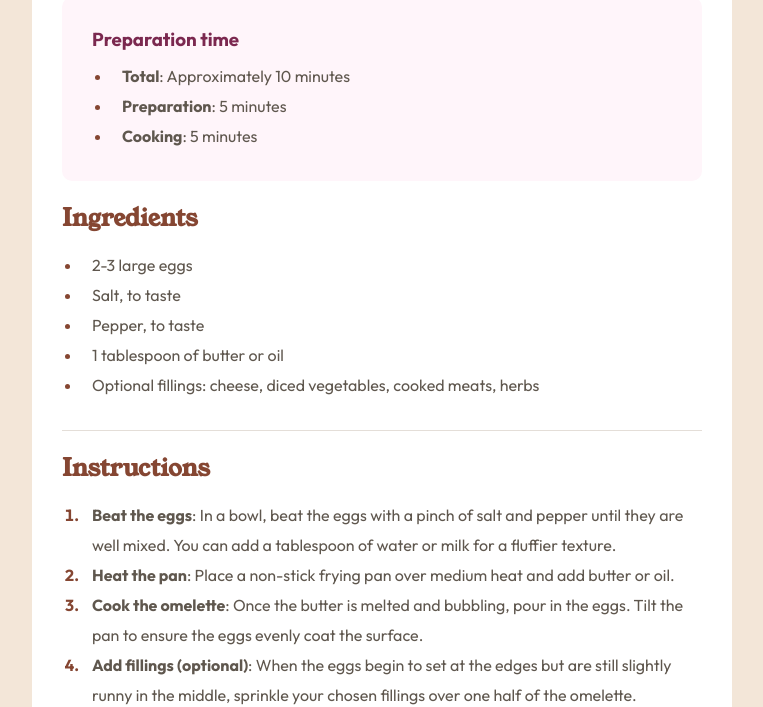
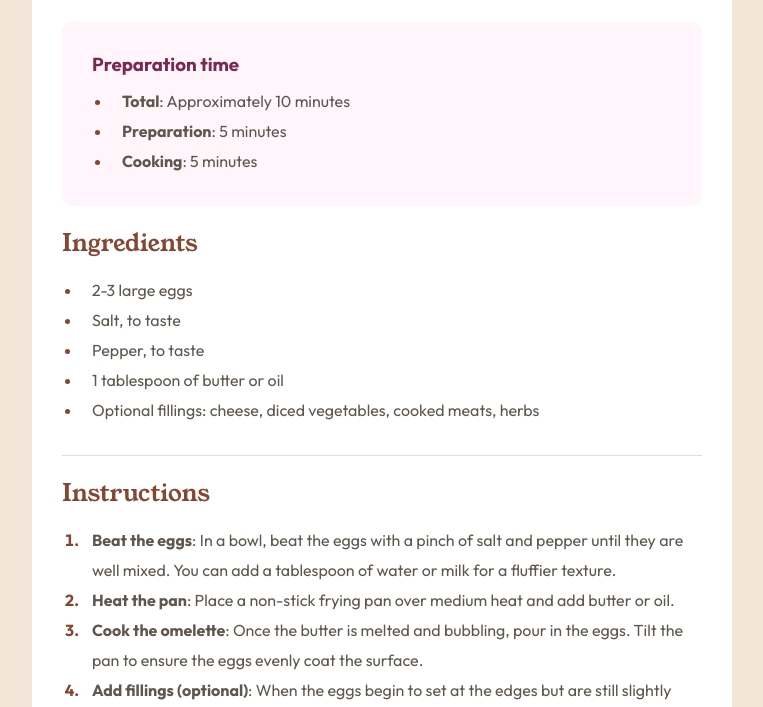
Before and after one commit to Fr1nk5sh/frontendmentor-works, a plain HTML site: page index.html in a window 1280 px wide. Shown: the part 606-1313 px from the top of the page, without its empty margins (258-1021 px from the left). Drawn offline with Linux system fonts and the light colour scheme.

Commit message:
adjusted the margin and the font-weight

```diff
--- a/index.css
+++ b/index.css
@@ -65,7 +65,7 @@ img {
 
 h1, h2 {
     font-family: 'Young Serif';
-    font-weight: var(--FONTWEIGHT-2);
+    font-weight: var(--FONTWEIGHT-1);
     margin: 20px 0px 15px 0px;
 }
 
@@ -149,7 +149,7 @@ td:nth-child(even) {
 @media screen and (min-width: 375px) {
     main {
         max-width: 700px;
-        margin: 100px auto;
+        margin: 125px auto;
         border-radius: 20px;
     }
     .imgDiv {
```
